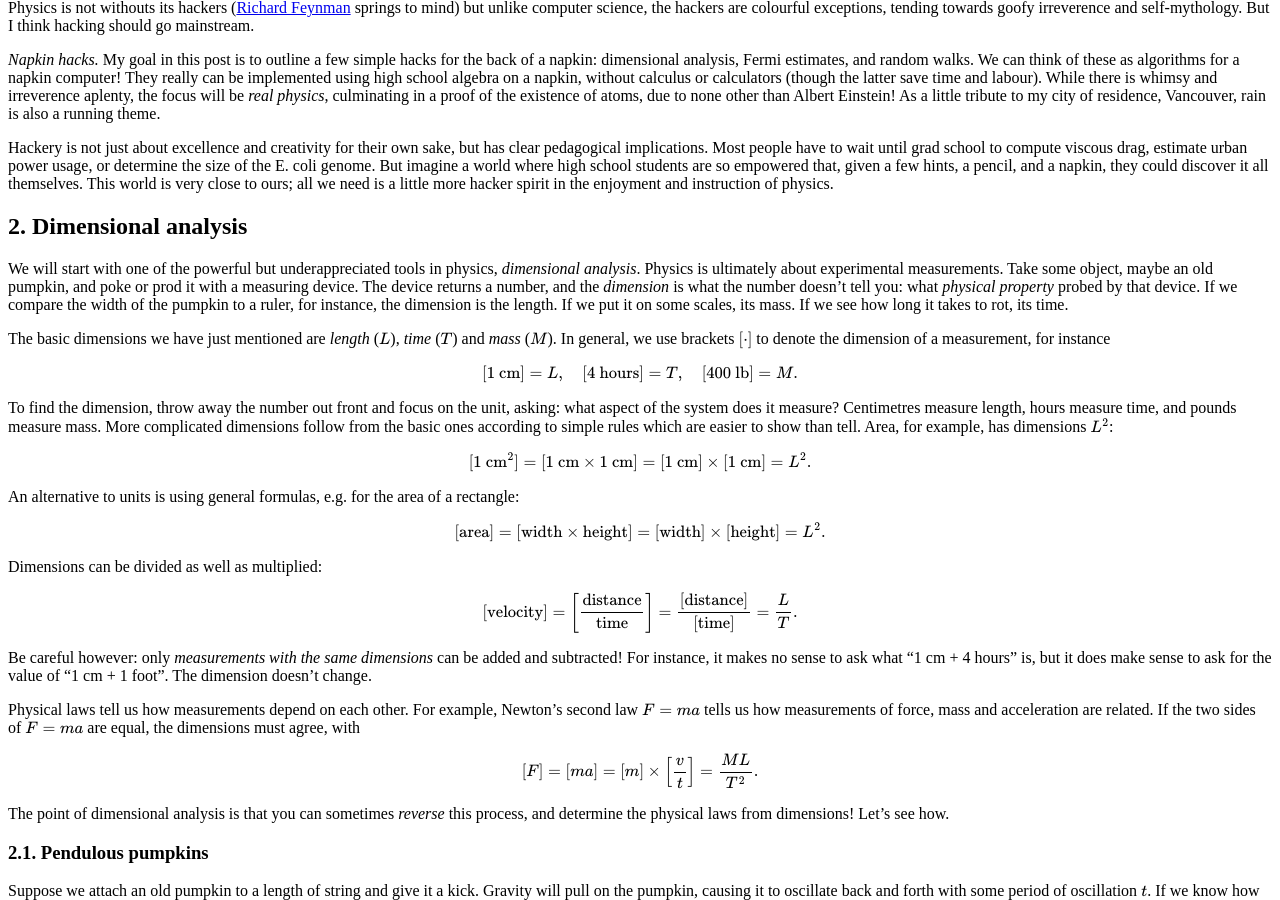
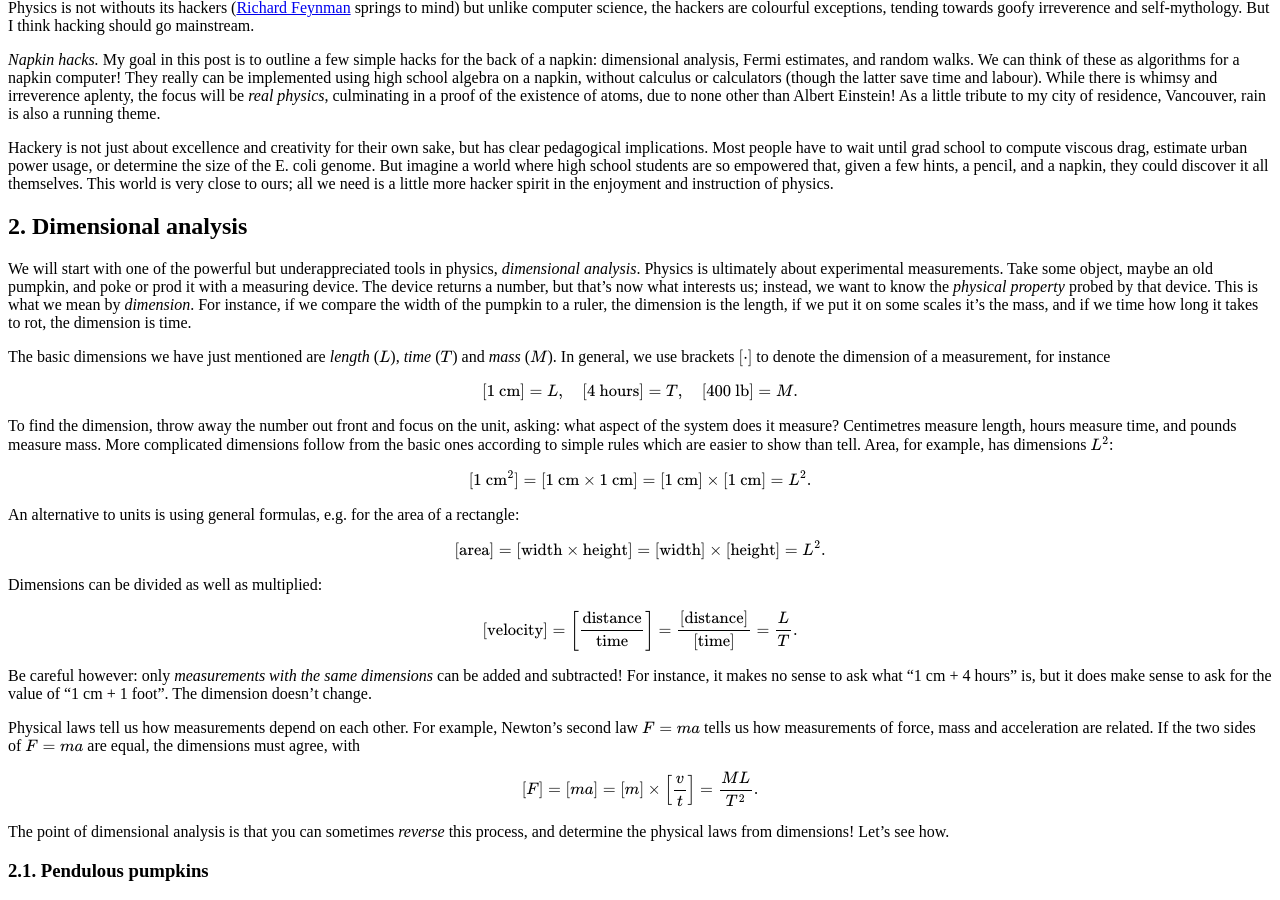
Before and after one commit to hapax/hapax.github.io, a Jekyll site: the page built from assets/simple-physics.md, in a window 1280 px wide and 900 px high, scrolled down 1165 px. Built offline with Jekyll 4.4.1, drawn with Linux system fonts in a browser that asks for light colours; our own code applies the rules of GitHub Pages for plain Markdown files; formulas are drawn with MathJax 3; a script that is not in the unit is left out.

Commit message:
Update simple-physics.md

```diff
--- a/assets/simple-physics.md
+++ b/assets/simple-physics.md
@@ -105,12 +105,13 @@ physics, *dimensional analysis*.
 Physics is ultimately about experimental measurements.
 Take some object, maybe an old pumpkin, and poke or prod it with a
 measuring device.
-The device returns a number, and the *dimension* is what the number
-doesn't tell you: what *physical property* probed by that device.
-If we compare the width of the pumpkin to a ruler, for instance, the
-dimension is the length.
-If we put it on some scales, its mass.
-If we see how long it takes to rot, its time.
+The device returns a number, but that's now what interests us;
+instead, we want to know the *physical property* probed by that
+device.
+This is what we mean by *dimension*.
+For instance, if we compare the width of the pumpkin to a ruler, the
+dimension is the length, if we put it on some scales it's the mass,
+and if we time how long it takes to rot, the dimension is time.
 
 The basic dimensions we have just mentioned are *length* ($L$), *time* ($T$) and *mass* ($M$).
 In general, we use brackets $[\cdot]$ to denote the dimension of a
```
